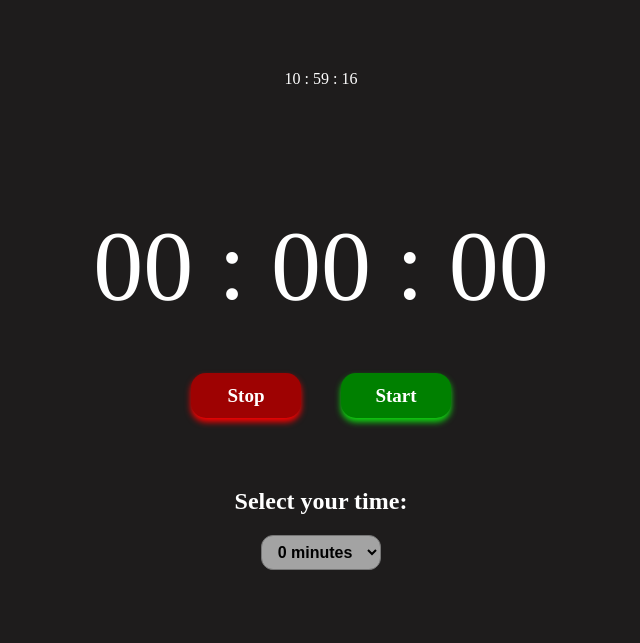
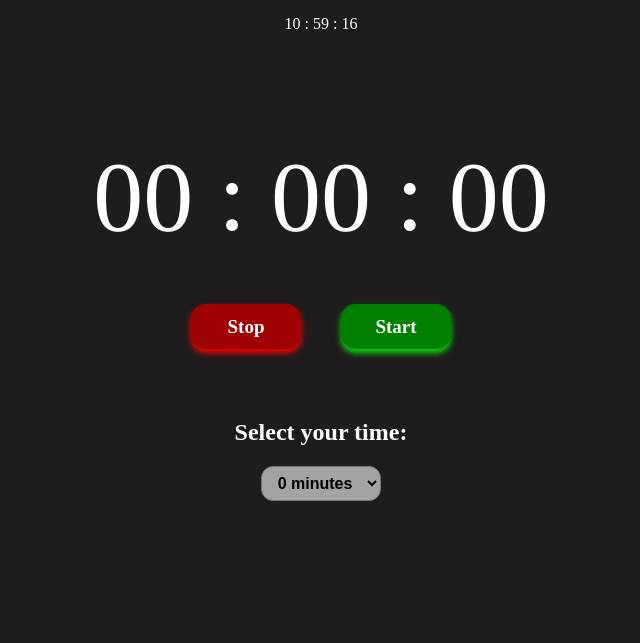
Before and after one commit to nikolamihailov/Timer-Stopwatch-app, a plain HTML site: page index.html in a window 1280 px wide. Shown: the whole page, without its empty margins (319-959 px from the left). Drawn offline with Linux system fonts and the light colour scheme.

Commit message:
changed checked background and moved timeNow

```diff
--- a/index.html
+++ b/index.html
@@ -11,9 +11,9 @@
 </head>
 
 <body>
+    <p class="timeNow"></p>
+    <div class="container">
 
-    <div class="container">
-        <p class="timeNow"></p>
         <div id="time-container">
             <audio id="alarm" loop="true" src="./alarm-sound/alarm.mp3"></audio>
             <p class="pomodoroTime"></p>
--- a/styles.css
+++ b/styles.css
@@ -10,8 +10,11 @@ body {
 
 
 .timeNow {
-    margin-bottom: 120px;
-    margin-top: 0;
+    position: absolute;
+    top: 15px;
+    left: 0;
+    right: 0;
+    margin: 0;
 }
 
 select {
@@ -35,7 +38,7 @@ option {
 }
 
 option:checked {
-    background-color: rgb(163, 163, 163);
+    background-color: rgb(119, 118, 118);
 }
 
 
```
